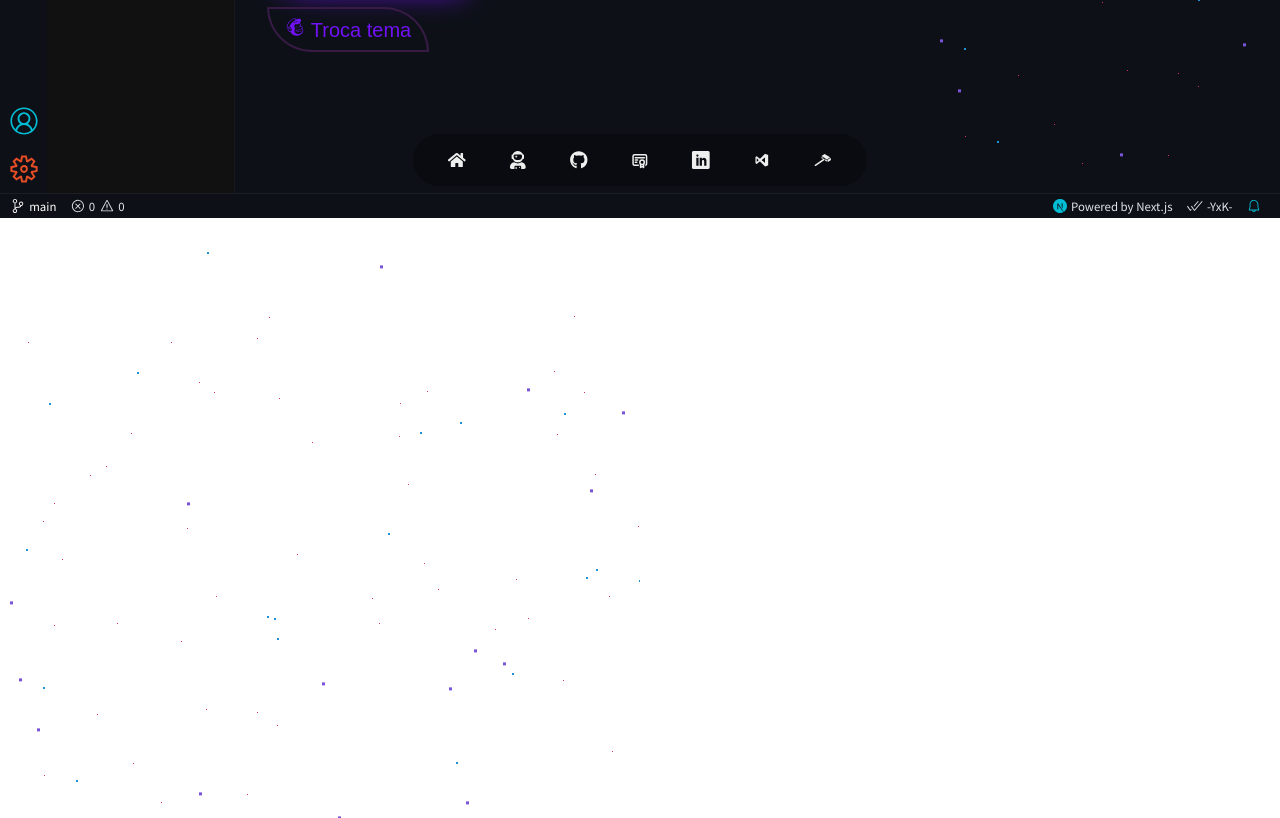
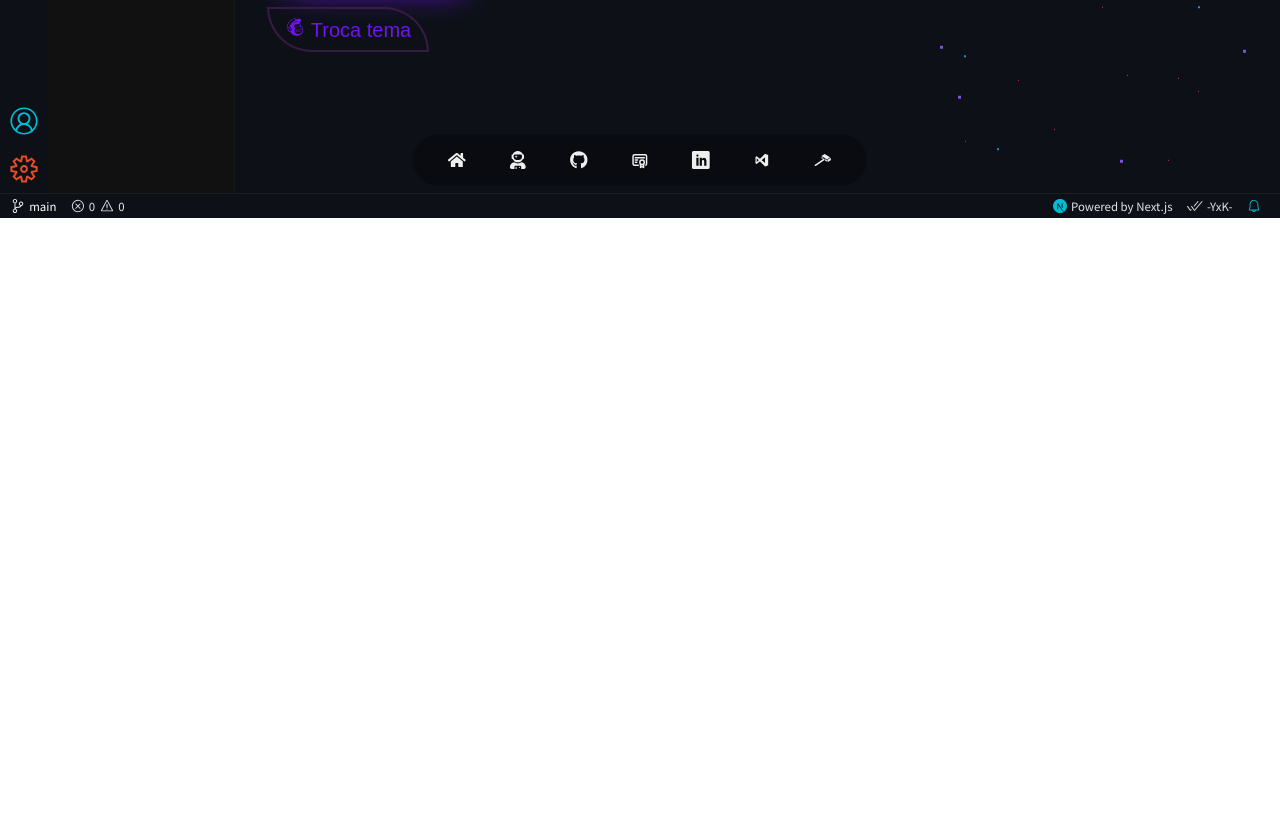
Before and after one commit to ysneshy/portfolio-carlos-filho, a Next.js app: page / in a window 1280 px wide. Shown: the part 582-1400 px from the top of the page. After the commit the page ends 800 px from the top, so only its background shows below. Built offline with nearby package versions, Linux system fonts and the light colour scheme.

Commit message:
constelacao992 :closed_lock_with_key::bug::zap::rocket:

```diff
--- a/components/Layout.jsx
+++ b/components/Layout.jsx
@@ -4,7 +4,6 @@ import Explorer from '../components/Explorer';
 import Bottombar from '../components/Bottombar';
 import Tabsbar from './Tabsbar';
 import styles from '../styles/Layout.module.css';
-import AkiraYXK from '../components/Orion';
 
 const Layout = ({ children }) => {
   return (
@@ -12,17 +11,14 @@ const Layout = ({ children }) => {
       <Titlebar />
       <div className={styles.main}>
         <Sidebar />
-
         <Explorer />
         <div style={{ width: '100%' }}>
           <Tabsbar />
-
           <main className={styles.content}>{children}</main>
-
         </div>
       </div>
       <Bottombar />
-        <AkiraYXK />
+
     </>
   );
 };
--- a/styles/Explorer.module.css
+++ b/styles/Explorer.module.css
@@ -14,6 +14,7 @@
   letter-spacing: 1px;
   margin-bottom: 0.75rem;
 }
+
 
 .heading {
   text-transform: uppercase;
```
